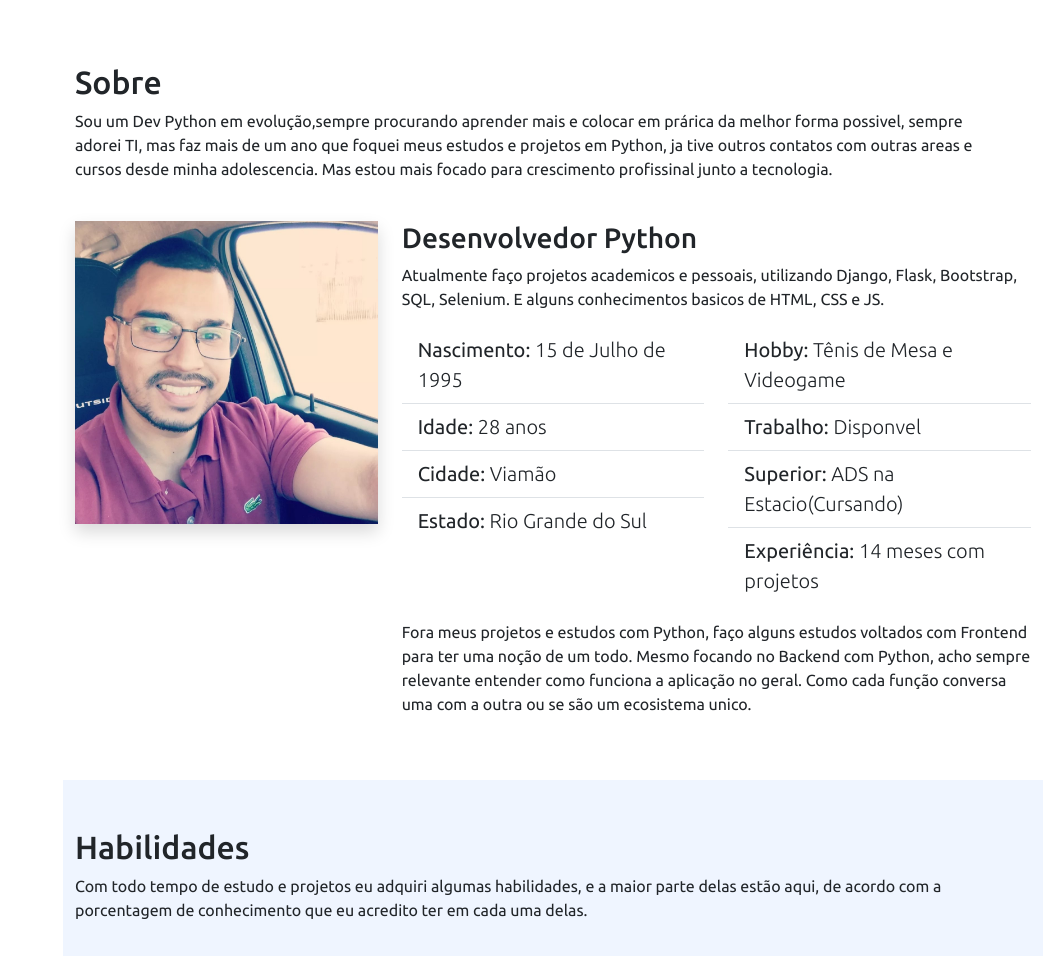
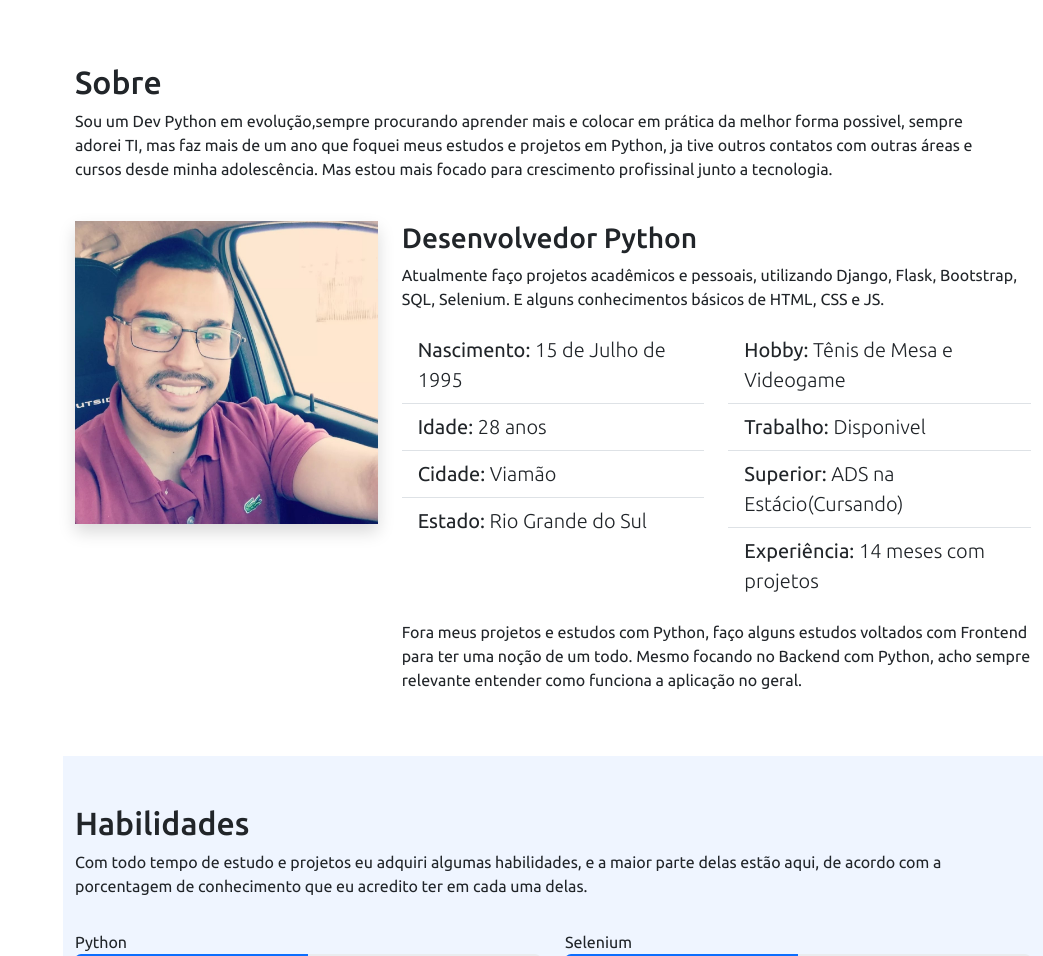
Before and after one commit to lucasamaral296/PortifolioFLASK, a Flask app: page / in a window 1280 px wide. Shown: the part 801-1757 px from the top of the page, without its empty margins (237-1280 px from the left). Run offline with Flask 3, Linux system fonts and the light colour scheme; some libraries are stand-ins or nearby versions.

Commit message:
ajustes ortografia

```diff
--- a/templates/home.html
+++ b/templates/home.html
@@ -90,9 +90,9 @@
                     <h2 class="pt-3">Sobre</h2>
                     <p>
                         Sou um Dev Python em evolução,sempre procurando aprender mais
-                        e colocar em prárica da melhor forma possivel, sempre adorei TI,
+                        e colocar em prática da melhor forma possivel, sempre adorei TI,
                         mas faz mais de um ano que foquei meus estudos e projetos em Python,
-                        ja tive outros contatos com outras areas e cursos desde minha adolescencia.
+                        ja tive outros contatos com outras áreas e cursos desde minha adolescência.
                         Mas estou mais focado para crescimento profissinal junto a tecnologia.
                     </p>
                 </div>
@@ -104,9 +104,9 @@
                 <div class="col-md-8" data-anime="right">
                     <h3>Desenvolvedor Python</h3>
                     <p>
-                        Atualmente faço projetos academicos e pessoais,
+                        Atualmente faço projetos acadêmicos e pessoais,
                         utilizando Django, Flask, Bootstrap, SQL, Selenium.
-                        E alguns conhecimentos basicos de HTML, CSS e JS.
+                        E alguns conhecimentos básicos de HTML, CSS e JS.
                     </p>
                     <div class="row mt-3 mb-3">
                         <div class="col-md-6">
@@ -137,11 +137,11 @@
                                 </li>
                                 <li class="list-group-item">
                                     Trabalho: <span class="fw-lighter">
-                                        Disponvel</span>
+                                        Disponivel</span>
                                 </li>
                                 <li class="list-group-item">
                                     Superior: <span class="fw-lighter">
-                                        ADS na Estacio(Cursando)</span>
+                                        ADS na Estácio(Cursando)</span>
                                 </li>
                                 <li class="list-group-item">
                                     Experiência: <span class="fw-lighter">
@@ -155,7 +155,6 @@
                         noção de um todo.
                         Mesmo focando no Backend com Python, acho sempre relevante entender como funciona a aplicação no
                         geral.
-                        Como cada função conversa uma com a outra ou se são um ecosistema unico.
                     </p>
                 </div>
             </div>
```
